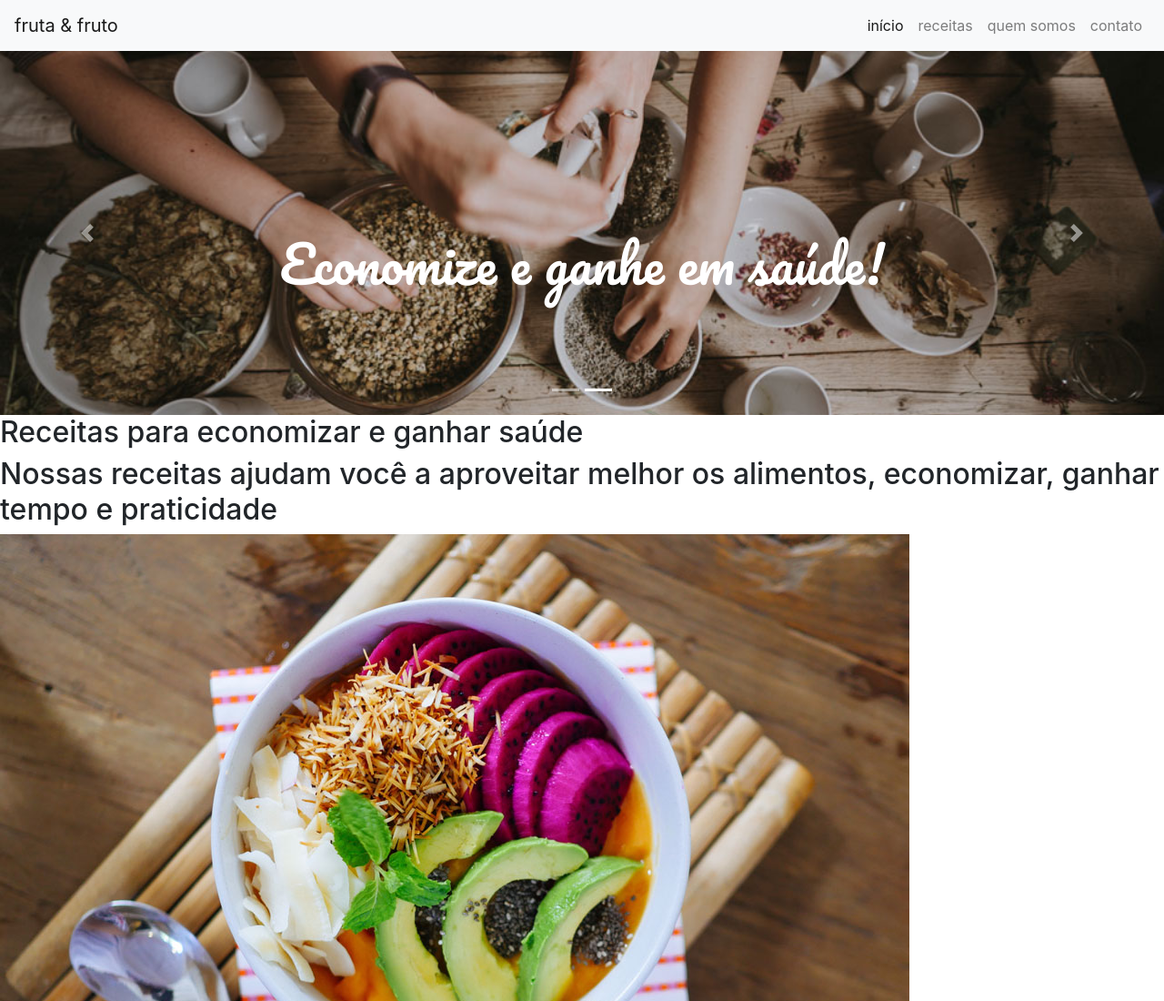
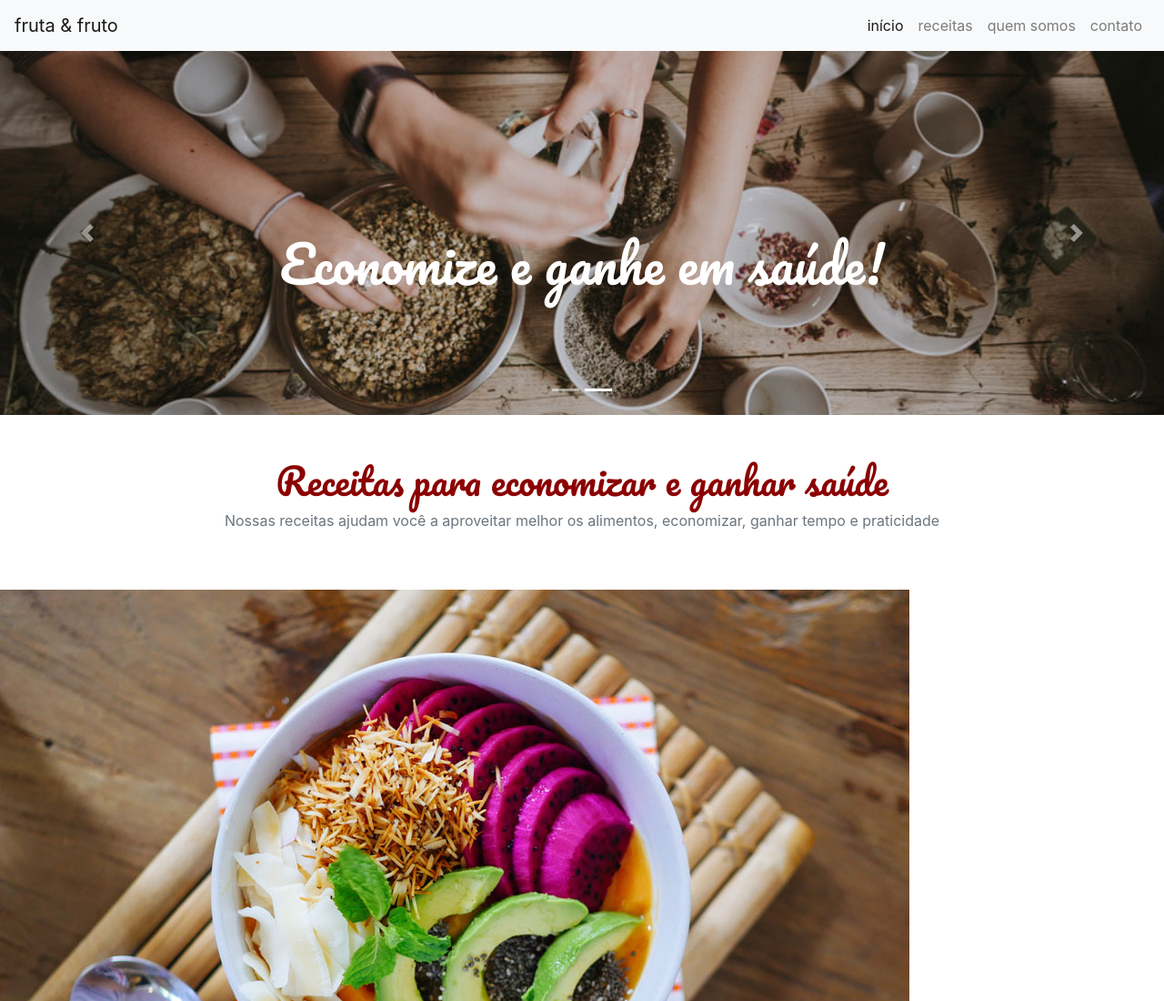
Before and after one commit to fernandakagami/bootstrap-projects, a plain HTML site: page project01/index.html in a window 1280 px wide. Shown: the top 1100 px of the page at 91% size. Drawn offline with nearby package versions, Linux system fonts and the light colour scheme.

Commit message:
update title and subtitle

```diff
--- a/project01/index.html
+++ b/project01/index.html
@@ -57,11 +57,8 @@
     </button>
   </div>
 
- <!--<h1></h1>
-  <h1>Economize e ganhe em saúde!</h1>-->
-
-  <h2>Receitas para economizar e ganhar saúde</h2>
-  <h2>Nossas receitas ajudam você a aproveitar melhor os alimentos, economizar, ganhar tempo e praticidade</h2>
+  <h1 class="text-center fonte-titulo cor-especial pt-5">Receitas para economizar e ganhar saúde</h2>
+  <p class="text-center text-secondary pb-5">Nossas receitas ajudam você a aproveitar melhor os alimentos, economizar, ganhar tempo e praticidade</p>
 
   <img src="src/img/receita-abacate.jpg" alt="tigela com salada de abacate, vista superior">
   <h3>Tigela de abacate</h3>
--- a/project01/src/style.css
+++ b/project01/src/style.css
@@ -12,3 +12,7 @@
 .fonte-titulo {
     font-family: 'Pacifico', cursive;
 }
+
+.cor-especial {
+    color: darkred;
+}
```
